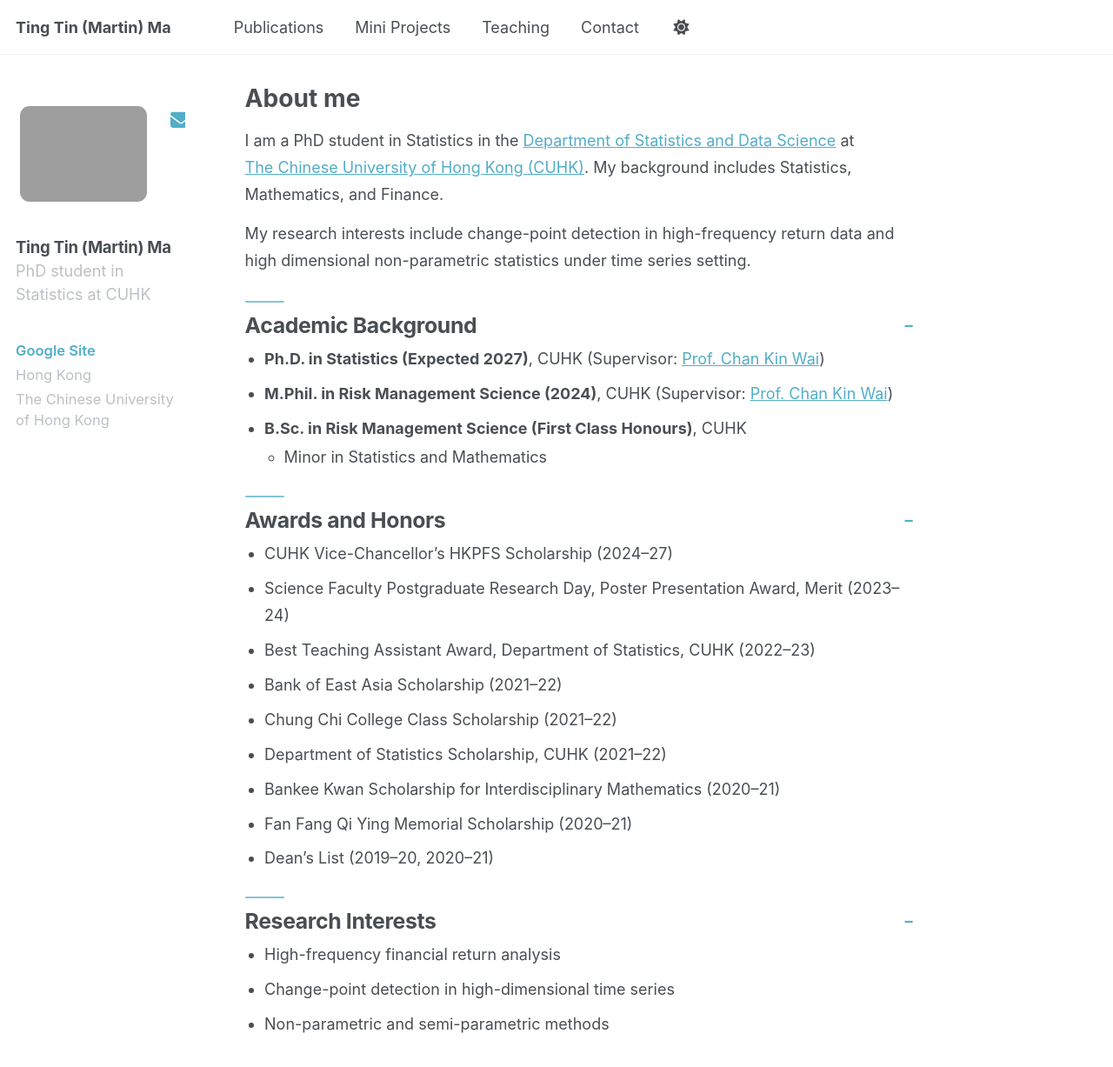
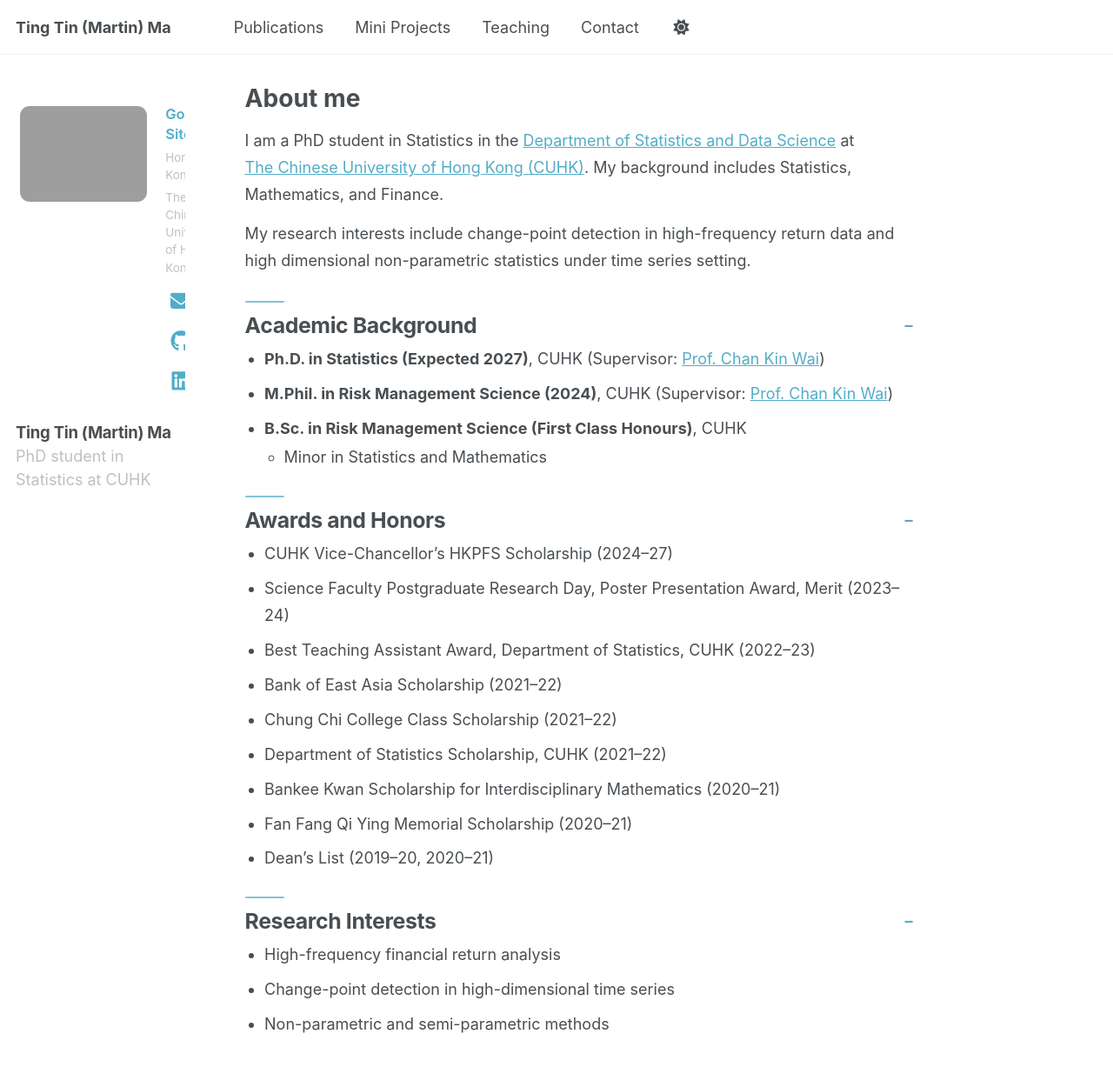
Before and after one commit to martinmtt0902/martinmtt0902.github.io, a Jekyll site: the page built from _pages/about.md, in a window 1280 px wide and 1400 px high. Shown: the top 1227 px of the window at 87% size. Built offline with Jekyll 4.4.1, drawn with Linux system fonts in a browser that asks for light colours; a script that is not in the unit is left out.

Commit message:
Revert "Adjust sidebar desktop and mobile layout"
This reverts commit 54a7a84dd99da192feddc7ead855aa4305ed4f03.

```diff
--- a/_includes/author-profile.html
+++ b/_includes/author-profile.html
@@ -17,6 +17,16 @@
     </div>
 
     <div class="author__top-details">
+      {% if author.uri %}
+        <a class="author__top-link" href="{{ author.uri }}">Google Site</a>
+      {% endif %}
+      {% if author.location %}
+        <p class="author__top-meta">{{ author.location }}</p>
+      {% endif %}
+      {% if author.employer %}
+        <p class="author__top-meta">{{ author.employer }}</p>
+      {% endif %}
+
       <div class="author__contact-icons">
         {% if author.email %}
           <a class="author__contact-icon" href="mailto:{{ author.email }}" aria-label="{{ site.data.ui-text[site.locale].email_label | default: 'Email' }}" title="{{ site.data.ui-text[site.locale].email_label | default: 'Email' }}">
@@ -42,28 +52,4 @@
     {% if author.pronouns %}<p class="author__pronouns">{{ author.pronouns }}</p>{% endif %}
     {% if author.bio %}<p class="author__bio">{{ author.bio }}</p>{% endif %}
   </div>
-
-  <div class="author__meta-list">
-    {% if author.uri %}
-      <p><a class="author__meta-link" href="{{ author.uri }}">Google Site</a></p>
-    {% endif %}
-    {% if author.location %}
-      <p>{{ author.location }}</p>
-    {% endif %}
-    {% if author.employer %}
-      <p>{{ author.employer }}</p>
-    {% endif %}
-
-    <div class="author__meta-mobile-links">
-      {% if author.email %}
-        <p><a class="author__meta-link" href="mailto:{{ author.email }}">{{ site.data.ui-text[site.locale].email_label | default: 'Email' }}</a></p>
-      {% endif %}
-      {% if author.github %}
-        <p><a class="author__meta-link" href="https://github.com/{{ author.github }}">GitHub</a></p>
-      {% endif %}
-      {% if author.linkedin %}
-        <p><a class="author__meta-link" href="https://www.linkedin.com/in/{{ author.linkedin }}">LinkedIn</a></p>
-      {% endif %}
-    </div>
-  </div>
 </div>
--- a/_sass/_custom.scss
+++ b/_sass/_custom.scss
@@ -179,7 +179,10 @@ html[data-theme="dark"] {
 }
 
 .author__top-block {
-  display: block;
+  display: grid;
+  grid-template-columns: minmax(136px, 156px) minmax(0, 1fr);
+  gap: 0.9rem;
+  align-items: start;
 }
 
 .author__avatar img {
@@ -191,13 +194,40 @@ html[data-theme="dark"] {
 }
 
 .author__top-details {
-  display: none;
+  display: grid;
+  gap: 0.28rem;
+  align-content: start;
+  padding-top: 0.15rem;
+}
+
+.author__top-link,
+.author__top-meta {
+  margin: 0;
+  font-family: $sans-serif;
+  font-size: 0.92rem;
+  line-height: 1.4;
+}
+
+.author__top-link {
+  color: var(--global-link-color);
+  font-weight: 600;
+  text-decoration: none;
+}
+
+.author__top-link:hover,
+.author__top-link:focus-visible {
+  color: var(--global-link-color-hover);
+}
+
+.author__top-meta {
+  color: var(--global-text-color-light);
 }
 
 .author__contact-icons {
   display: flex;
-  flex-wrap: nowrap;
+  flex-wrap: wrap;
   gap: 0.55rem;
+  margin-top: 0.3rem;
 }
 
 .author__contact-icon {
@@ -219,7 +249,7 @@ html[data-theme="dark"] {
 }
 
 .author__content {
-  margin-top: 0.55rem;
+  margin-top: 0.2rem;
   font-size: 1rem;
 
   @include breakpoint($large) {
@@ -244,64 +274,15 @@ html[data-theme="dark"] {
   }
 }
 
-.author__meta-list {
-  display: grid;
-  gap: 0.22rem;
-  margin-top: 0.2rem;
-}
-
-.author__meta-list p {
-  margin: 0;
-  font-family: $sans-serif;
-  font-size: 0.92rem;
-  line-height: 1.45;
-  color: var(--global-text-color-light);
-}
-
-.author__meta-link {
-  color: var(--global-link-color);
-  font-weight: 600;
-  text-decoration: none;
-}
-
-.author__meta-link:hover,
-.author__meta-link:focus-visible {
-  color: var(--global-link-color-hover);
-}
-
-.author__meta-mobile-links {
-  display: grid;
-  gap: 0.18rem;
-  margin-top: 0.18rem;
-}
-
-.author__meta-mobile-links p {
-  color: var(--global-text-color);
-}
-
-@include breakpoint($large) {
-  .author__top-block {
-    display: grid;
-    grid-template-columns: minmax(136px, 156px) minmax(0, 1fr);
-    gap: 0.9rem;
-    align-items: start;
-  }
-
-  .author__top-details {
-    display: grid;
-    align-content: start;
-    padding-top: 0.15rem;
-  }
-
-  .author__meta-mobile-links {
-    display: none;
-  }
+.author__urls-wrapper {
+  margin-top: 0.9rem;
 }
 
 .author__urls {
   margin-top: 0.35rem;
   font-size: 0.94rem;
   line-height: 1.55;
+
   @include breakpoint($large) {
     font-size: 1rem;
   }
@@ -571,8 +552,20 @@ html[data-theme="dark"] {
 }
 
 @include breakpoint(max-width $small) {
-  .author__meta-list p {
+  .author__top-block {
+    grid-template-columns: minmax(126px, 144px) minmax(0, 1fr);
+    gap: 0.85rem;
+  }
+
+  .author__top-link,
+  .author__top-meta {
     font-size: 0.88rem;
+  }
+
+  .author__contact-icon {
+    width: 1.9rem;
+    height: 1.9rem;
+    font-size: 1.28rem;
   }
 
   .profile-section,
```
